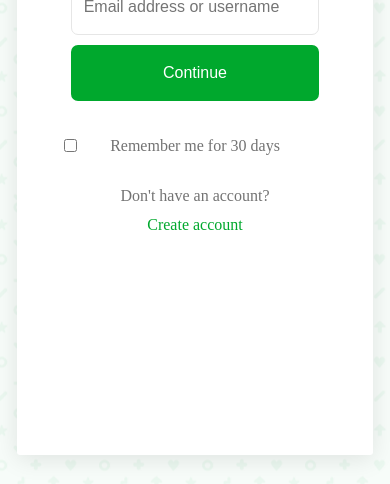
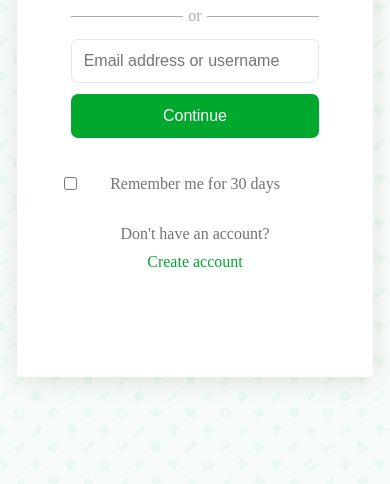
Before and after one commit to Amir-Vatani/WebProgramming-Course-Project, a plain HTML site: page index.html in a window 390 px wide. Shown: the part 360-844 px from the top of the page. Drawn offline with Linux system fonts and the light colour scheme.

Commit message:
Final Project

```diff
--- a/style.css
+++ b/style.css
@@ -114,7 +114,6 @@ body{
 @media only screen and (max-width: 600px) {
     #Login{
         width: 95%;
-        height: 95%;
     }
     #rememberMe{
         left: -125px;
```
